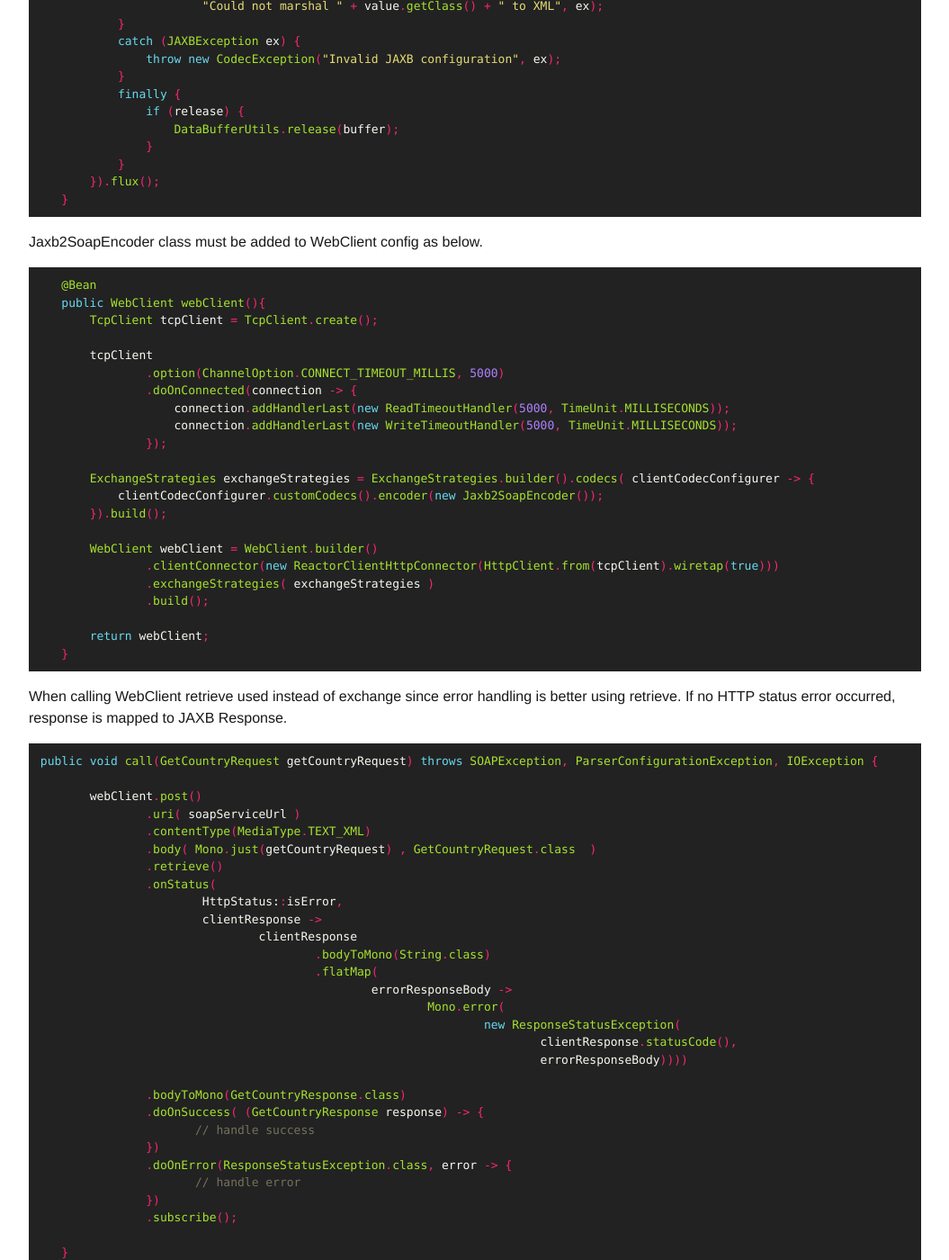
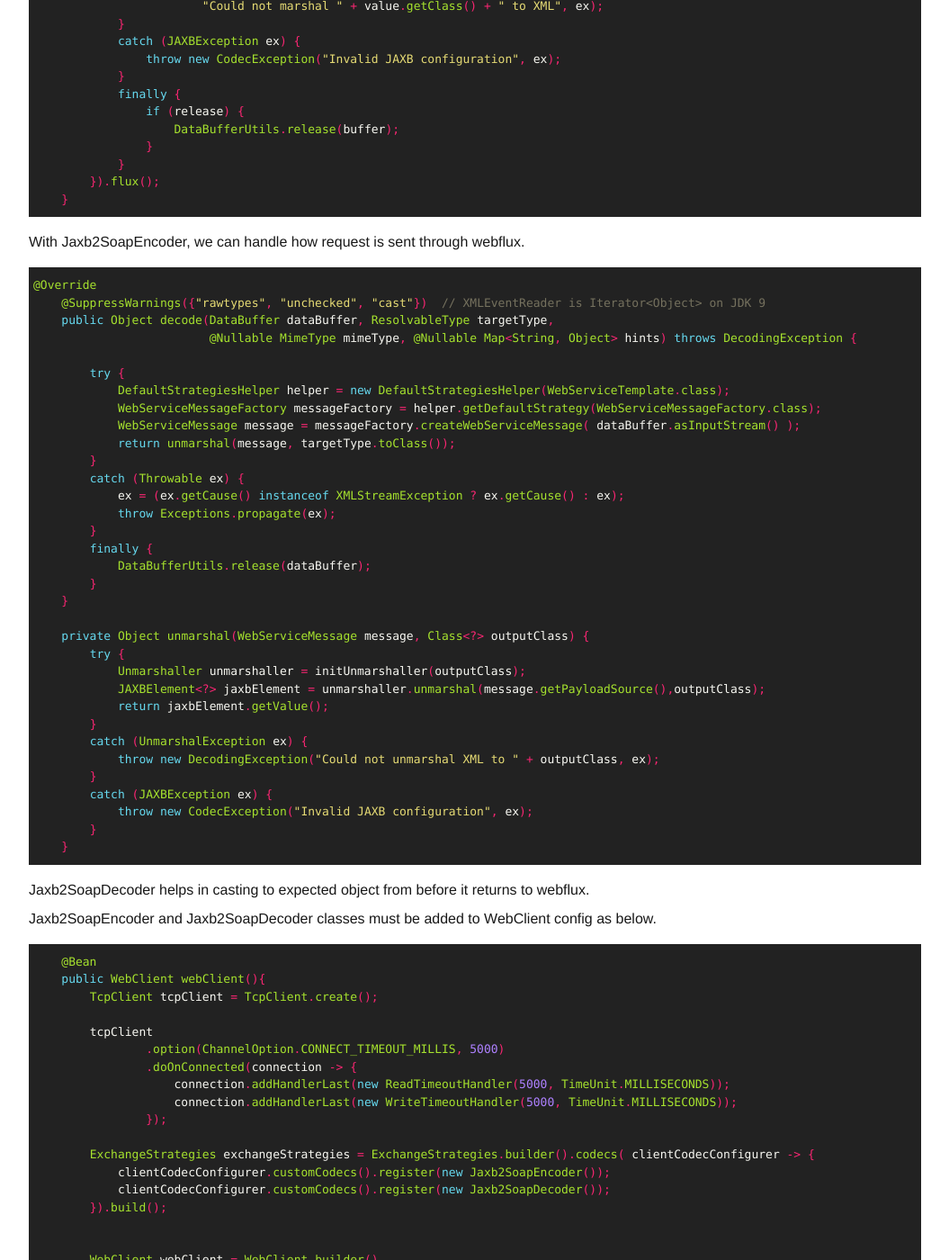
Before and after one commit to gungor/gungor.github.io, a Jekyll site: the page built from _posts/2020-08-23-soap-call-with-spring-webflux.markdown, in a window 1280 px wide and 1400 px high, scrolled down 983 px. Shown: the whole window at 90% size, without its empty margins (112-1167 px from the left). Built offline with Jekyll 4.4.1, drawn with Linux system fonts in a browser that asks for light colours.

Commit message:
soap webflux updated

```diff
--- a/_posts/2020-08-23-soap-call-with-spring-webflux.markdown
+++ b/_posts/2020-08-23-soap-call-with-spring-webflux.markdown
@@ -56,7 +56,47 @@ private Flux<DataBuffer> encode(Object value ,
     }
 {% endhighlight %}
 
-Jaxb2SoapEncoder class must be added to WebClient config as below.
+With Jaxb2SoapEncoder, we can handle how request is sent through webflux.
+
+{% highlight java %}
+@Override
+    @SuppressWarnings({"rawtypes", "unchecked", "cast"})  // XMLEventReader is Iterator<Object> on JDK 9
+    public Object decode(DataBuffer dataBuffer, ResolvableType targetType,
+                         @Nullable MimeType mimeType, @Nullable Map<String, Object> hints) throws DecodingException {
+
+        try {
+            DefaultStrategiesHelper helper = new DefaultStrategiesHelper(WebServiceTemplate.class);
+            WebServiceMessageFactory messageFactory = helper.getDefaultStrategy(WebServiceMessageFactory.class);
+            WebServiceMessage message = messageFactory.createWebServiceMessage( dataBuffer.asInputStream() );
+            return unmarshal(message, targetType.toClass());
+        }
+        catch (Throwable ex) {
+            ex = (ex.getCause() instanceof XMLStreamException ? ex.getCause() : ex);
+            throw Exceptions.propagate(ex);
+        }
+        finally {
+            DataBufferUtils.release(dataBuffer);
+        }
+    }
+
+    private Object unmarshal(WebServiceMessage message, Class<?> outputClass) {
+        try {
+            Unmarshaller unmarshaller = initUnmarshaller(outputClass);
+            JAXBElement<?> jaxbElement = unmarshaller.unmarshal(message.getPayloadSource(),outputClass);
+            return jaxbElement.getValue();
+        }
+        catch (UnmarshalException ex) {
+            throw new DecodingException("Could not unmarshal XML to " + outputClass, ex);
+        }
+        catch (JAXBException ex) {
+            throw new CodecException("Invalid JAXB configuration", ex);
+        }
+    }
+{% endhighlight %}
+
+Jaxb2SoapDecoder helps in casting to expected object from before it returns to webflux.
+
+Jaxb2SoapEncoder and Jaxb2SoapDecoder classes must be added to WebClient config as below.
 
 {% highlight java %}
     @Bean
@@ -71,8 +111,10 @@ Jaxb2SoapEncoder class must be added to WebClient config as below.
                 });
 
         ExchangeStrategies exchangeStrategies = ExchangeStrategies.builder().codecs( clientCodecConfigurer -> {
-            clientCodecConfigurer.customCodecs().encoder(new Jaxb2SoapEncoder());
+            clientCodecConfigurer.customCodecs().register(new Jaxb2SoapEncoder());
+            clientCodecConfigurer.customCodecs().register(new Jaxb2SoapDecoder());
         }).build();
+
 
         WebClient webClient = WebClient.builder()
                 .clientConnector(new ReactorClientHttpConnector(HttpClient.from(tcpClient).wiretap(true)))
```
